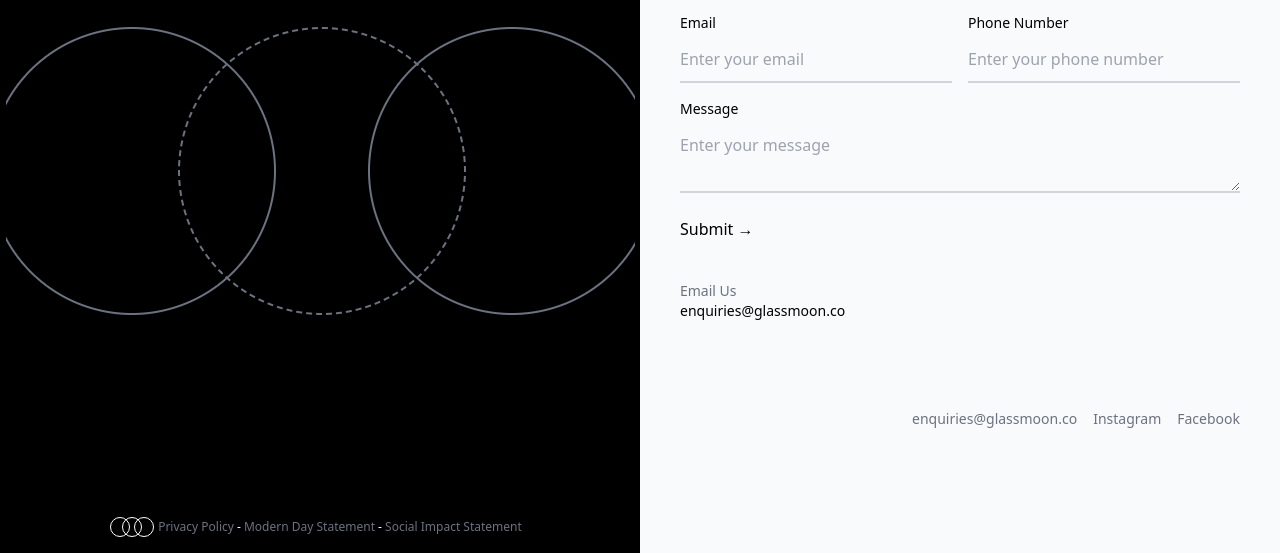
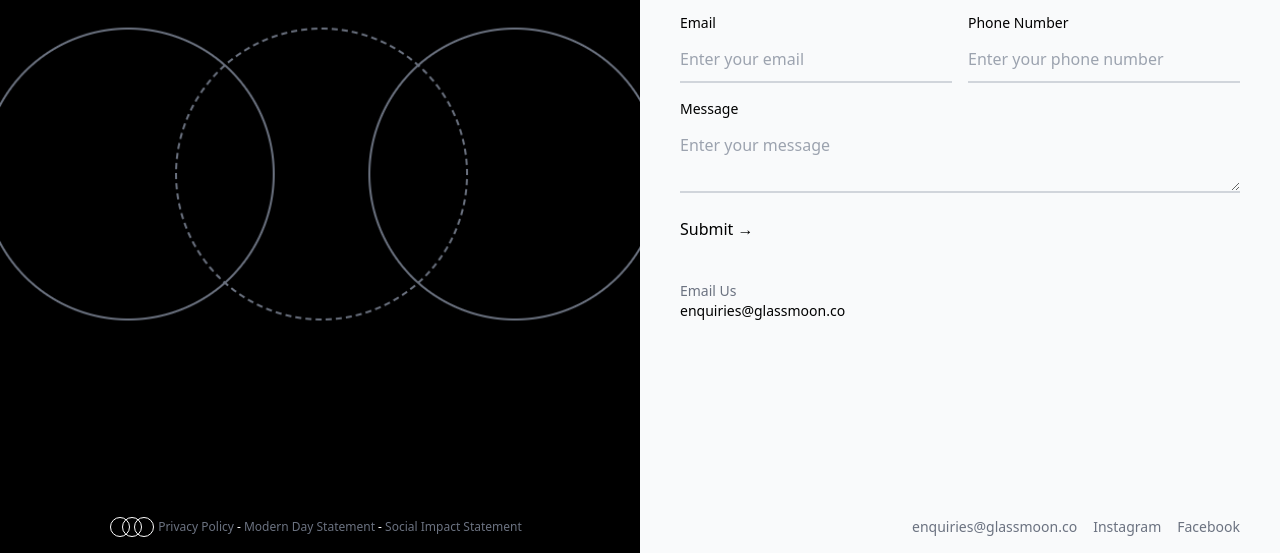
Before and after one commit to 0859185960822/msib-mg3, a website: page index.html in a window 1280 px wide. Shown: the part 247-800 px from the top of the page. Drawn offline with Linux system fonts and the light colour scheme.

Commit message:
ketiga-sore

```diff
--- a/index.html
+++ b/index.html
@@ -29,7 +29,7 @@
       </div>
       <div class="relative w-full h-full mb-16 md:my-0">
         <div class="relative inset-0 flex justify-center items-center">
-          <img src="/src/img/bulat-c.PNG" alt="ini gambar bulat" class="w-auto h-auto relative">
+          <img src="/src/img/bulat-c.PNG" alt="ini gambar bulat" class="w-full h-full relative">
         </div>
       </div>
 
@@ -52,11 +52,11 @@
     </div>
 
     <!-- Right Side (Form) -->
-    <div class="md:w-1/2 bg-gray-50 flex flex-col">
+    <div class="md:w-1/2 bg-gray-50 flex flex-col min-h-screen">
       <header class="flex justify-end space-x-12 md:pr-10 p-5 py-4">
         <a href="#">About</a> <a href="#">Services</a> <a href="#" class="border border-gray-500 rounded-md p-1 hover:border-black">Contact us</a>
       </header>
-      <div class="p-5 md:p-10">
+      <div class="p-5 md:p-10 flex-grow">
         <h2 class="text-3xl font-bold mb-8 font-customFont">Contact us</h2>
         <form class="space-y-4">
           <div class="grid grid-cols-1 md:grid-cols-2 gap-4">
```
Also changed, not shown: src/output.css.
